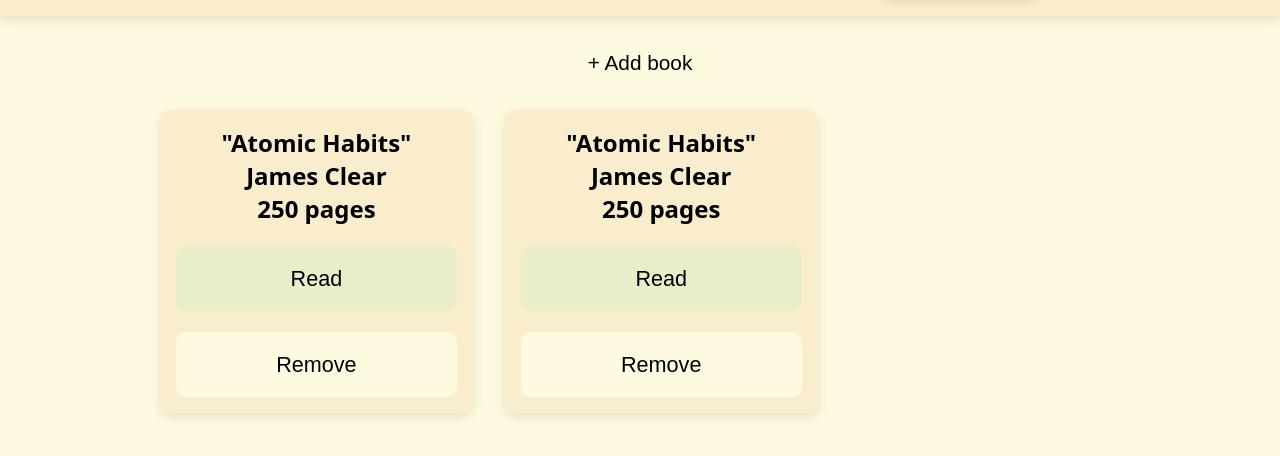
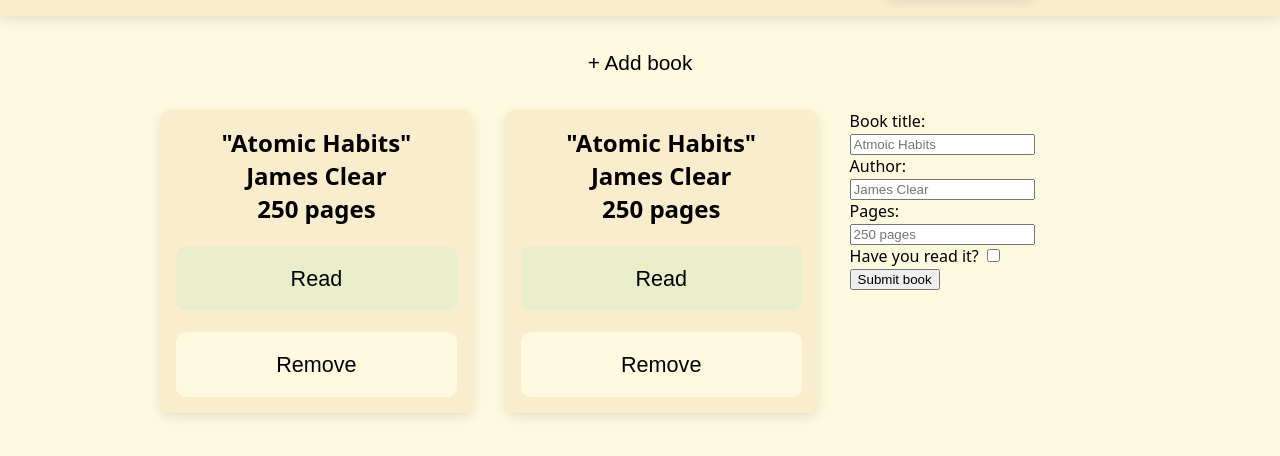
Before and after one commit to baldx/Library, a plain HTML site: page index.html in a window 1280 px wide. Shown: the part 70-526 px from the top of the page. Drawn offline with Linux system fonts and the light colour scheme.

Commit message:
add form for add book

```diff
--- a/index.html
+++ b/index.html
@@ -23,8 +23,8 @@
                     <div class="author">James Clear</div>
                     <div class="pages">250 pages</div>
                 </div>
-                <button class="read read-btn" c>Read</button>
-                <button class="remove">Remove</button>
+                <button class="read read-btn">Read</button>
+                <button class="remove remove-btn" data-set="something">Remove</button>
         </div>
         <div class="card">
             <div class="info" align="center">
@@ -33,7 +33,24 @@
                 <div class="pages">250 pages</div>
             </div>
             <button class="read read-btn">Read</button>
-            <button class="remove">Remove</button>
+            <button class="remove remove-btn" data-set="something">Remove</button>
+    </div>
+
+    <div class="book-form">
+        <form>
+            <label for="title">Book title:</label>
+            <input type="text" placeholder="Atmoic Habits" id="title" name="title" required>
+
+            <label for="author">Author:</label>
+            <input type="text" placeholder="James Clear" id="author" name="author" required>
+
+            <label for="pages">Pages:</label>
+            <input type="text" placeholder="250 pages" id="pages" name="pages" required>
+
+            <label for="check">Have you read it?</label>
+            <input type="checkbox" name="check" id="check">
+            <button type="submit">Submit book</button>
+        </form>
     </div>
     </main>
 </body>
```
